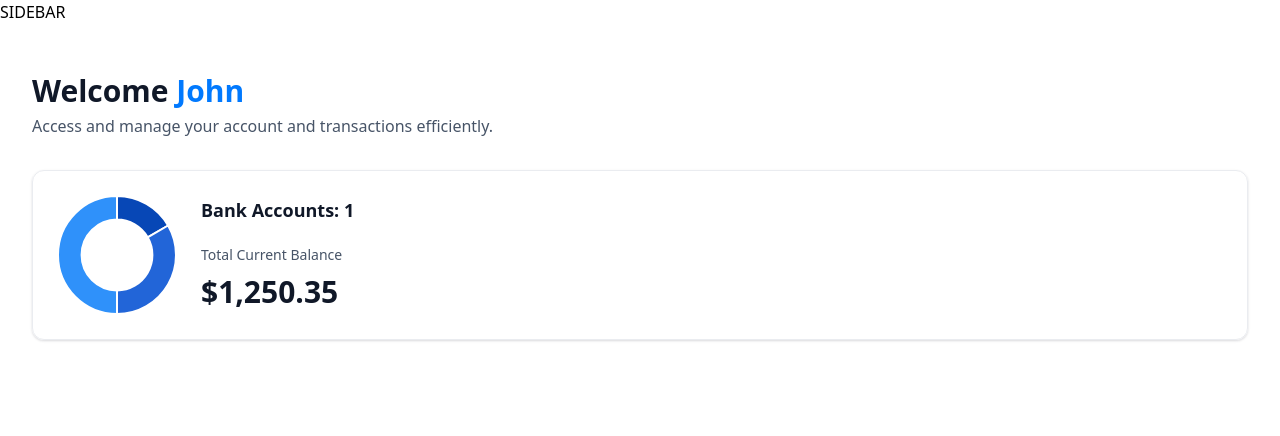
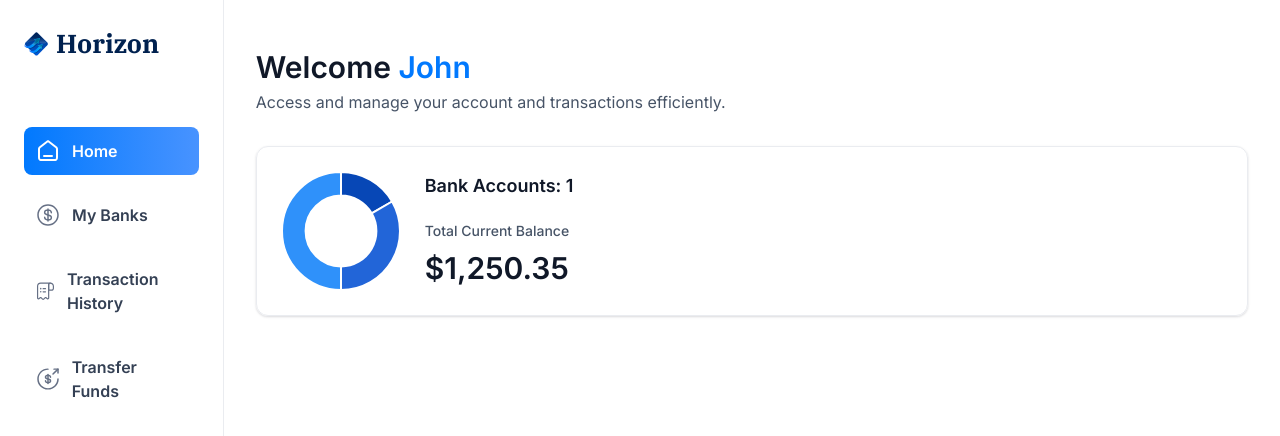
Before and after one commit to mchernin34/horizon-banking, a Next.js app: page / in a window 1280 px wide. Shown: the top 436 px of the page. Built offline with nearby package versions, Linux system fonts and the light colour scheme.

Commit message:
Create a left sidebar

```diff
--- a/app/(root)/layout.tsx
+++ b/app/(root)/layout.tsx
@@ -1,12 +1,27 @@
+import Image from 'next/image'
+
+import Sidebar from '@/components/Sidebar'
+import MobileNav from '@/components/MobileNav'
+
 export default function RootLayout({
   children
 }: Readonly<{
   children: React.ReactNode
 }>) {
+  const loggedIn = { firstName: 'John', lastName: 'Doe' }
   return (
-    <main>
-      SIDEBAR
-      {children}
+    <main className="flex h-screen w-full font-inter">
+      <Sidebar user={loggedIn} />
+
+      <div className="flex size-full flex-col">
+        <div className="root-layout">
+          <Image src="/icons/logo.svg" width={30} height={30} alt="Logo" />
+          <div>
+            <MobileNav user={loggedIn} />
+          </div>
+        </div>
+        {children}
+      </div>
     </main>
   )
 }
--- /dev/null
+++ b/components/MobileNav.tsx
@@ -0,0 +1,90 @@
+'use client'
+
+import Image from 'next/image'
+
+import { Sheet, SheetClose, SheetContent, SheetTrigger } from './ui/sheet'
+import Link from 'next/link'
+import { sidebarLinks } from '@/constants'
+import { cn } from '@/lib/utils'
+import { usePathname } from 'next/navigation'
+
+const MobileNav = ({ user }: MobileNavProps) => {
+  const pathname = usePathname()
+
+  return (
+    <section className="w-full max-w-[264px]">
+      <Sheet>
+        <SheetTrigger>
+          <Image
+            src="/icons/hamburger.svg"
+            width={30}
+            height={30}
+            alt="Menu"
+            className="cursor-pointer"
+          />
+        </SheetTrigger>
+        <SheetContent side="left" className="border-none bg-white">
+          <Link
+            href="/"
+            className="cursor-pointer flex items-center gap-1 px-4"
+          >
+            <Image
+              src="/icons/logo.svg"
+              width={34}
+              height={34}
+              alt="Horizon logo"
+            />
+            <h1 className="text-26 font-ibm-plex-serif font-bold text-black-1">
+              Horizon
+            </h1>
+          </Link>
+
+          <div className="mobilenav-sheet">
+            <SheetClose asChild>
+              <nav className="flex h-full flex-col gap-6 pt-16 text-white">
+                {sidebarLinks.map(item => {
+                  const isActive =
+                    pathname === item.route ||
+                    pathname.startsWith(`${item.route}/`)
+
+                  return (
+                    <SheetClose asChild key={item.route}>
+                      <Link
+                        href={item.route}
+                        key={item.label}
+                        className={cn('mobilenav-sheet_close w-full', {
+                          'bg-bank-gradient': isActive
+                        })}
+                      >
+                        <Image
+                          src={item.imgURL}
+                          alt={item.label}
+                          width={20}
+                          height={20}
+                          className={cn({
+                            'brightness-[3] invert-0': isActive
+                          })}
+                        />
+                        <p
+                          className={cn('text-16 font-semibold text-black-2', {
+                            'text-white': isActive
+                          })}
+                        >
+                          {item.label}
+                        </p>
+                      </Link>
+                    </SheetClose>
+                  )
+                })}
+                USER
+              </nav>
+            </SheetClose>
+            FOOTER
+          </div>
+        </SheetContent>
+      </Sheet>
+    </section>
+  )
+}
+
+export default MobileNav
--- /dev/null
+++ b/components/Sidebar.tsx
@@ -0,0 +1,57 @@
+'use client'
+
+import { usePathname } from 'next/navigation'
+import Image from 'next/image'
+import Link from 'next/link'
+
+import { sidebarLinks } from '@/constants'
+import { cn } from '@/lib/utils'
+
+const Sidebar = ({ user }: SiderbarProps) => {
+  const pathname = usePathname()
+
+  return (
+    <section className="sidebar">
+      <nav className="flex flex-col gap-4">
+        <Link href="/" className="mb-12 cursor-pointer flex items-center gap-2">
+          <Image
+            src="/icons/logo.svg"
+            width={34}
+            height={34}
+            alt="Horizon logo"
+            className="size-[24px] max-xl:size-14"
+          />
+          <h1 className="sidebar-logo">Horizon</h1>
+        </Link>
+        {sidebarLinks.map(item => {
+          const isActive =
+            pathname === item.route || pathname.startsWith(`${item.route}/`)
+
+          return (
+            <Link
+              href={item.route}
+              key={item.label}
+              className={cn('sidebar-link', { 'bg-bank-gradient': isActive })}
+            >
+              <div className="relative size-6">
+                <Image
+                  src={item.imgURL}
+                  alt={item.label}
+                  fill
+                  className={cn({ 'brightness-[3] invert-0': isActive })}
+                />
+              </div>
+              <p className={cn('sidebar-label', { '!text-white': isActive })}>
+                {item.label}
+              </p>
+            </Link>
+          )
+        })}
+        USER
+      </nav>
+      FOOTER
+    </section>
+  )
+}
+
+export default Sidebar
--- /dev/null
+++ b/components/ui/sheet.tsx
@@ -0,0 +1,140 @@
+"use client"
+
+import * as React from "react"
+import * as SheetPrimitive from "@radix-ui/react-dialog"
+import { cva, type VariantProps } from "class-variance-authority"
+import { X } from "lucide-react"
+
+import { cn } from "@/lib/utils"
+
+const Sheet = SheetPrimitive.Root
+
+const SheetTrigger = SheetPrimitive.Trigger
+
+const SheetClose = SheetPrimitive.Close
+
+const SheetPortal = SheetPrimitive.Portal
+
+const SheetOverlay = React.forwardRef<
+  React.ElementRef<typeof SheetPrimitive.Overlay>,
+  React.ComponentPropsWithoutRef<typeof SheetPrimitive.Overlay>
+>(({ className, ...props }, ref) => (
+  <SheetPrimitive.Overlay
+    className={cn(
+      "fixed inset-0 z-50 bg-black/80  data-[state=open]:animate-in data-[state=closed]:animate-out data-[state=closed]:fade-out-0 data-[state=open]:fade-in-0",
+      className
+    )}
+    {...props}
+    ref={ref}
+  />
+))
+SheetOverlay.displayName = SheetPrimitive.Overlay.displayName
+
+const sheetVariants = cva(
+  "fixed z-50 gap-4 bg-background p-6 shadow-lg transition ease-in-out data-[state=open]:animate-in data-[state=closed]:animate-out data-[state=closed]:duration-300 data-[state=open]:duration-500",
+  {
+    variants: {
+      side: {
+        top: "inset-x-0 top-0 border-b data-[state=closed]:slide-out-to-top data-[state=open]:slide-in-from-top",
+        bottom:
+          "inset-x-0 bottom-0 border-t data-[state=closed]:slide-out-to-bottom data-[state=open]:slide-in-from-bottom",
+        left: "inset-y-0 left-0 h-full w-3/4 border-r data-[state=closed]:slide-out-to-left data-[state=open]:slide-in-from-left sm:max-w-sm",
+        right:
+          "inset-y-0 right-0 h-full w-3/4  border-l data-[state=closed]:slide-out-to-right data-[state=open]:slide-in-from-right sm:max-w-sm",
+      },
+    },
+    defaultVariants: {
+      side: "right",
+    },
+  }
+)
+
+interface SheetContentProps
+  extends React.ComponentPropsWithoutRef<typeof SheetPrimitive.Content>,
+    VariantProps<typeof sheetVariants> {}
+
+const SheetContent = React.forwardRef<
+  React.ElementRef<typeof SheetPrimitive.Content>,
+  SheetContentProps
+>(({ side = "right", className, children, ...props }, ref) => (
+  <SheetPortal>
+    <SheetOverlay />
+    <SheetPrimitive.Content
+      ref={ref}
+      className={cn(sheetVariants({ side }), className)}
+      {...props}
+    >
+      {children}
+      <SheetPrimitive.Close className="absolute right-4 top-4 rounded-sm opacity-70 ring-offset-background transition-opacity hover:opacity-100 focus:outline-none focus:ring-2 focus:ring-ring focus:ring-offset-2 disabled:pointer-events-none data-[state=open]:bg-secondary">
+        <X className="h-4 w-4" />
+        <span className="sr-only">Close</span>
+      </SheetPrimitive.Close>
+    </SheetPrimitive.Content>
+  </SheetPortal>
+))
+SheetContent.displayName = SheetPrimitive.Content.displayName
+
+const SheetHeader = ({
+  className,
+  ...props
+}: React.HTMLAttributes<HTMLDivElement>) => (
+  <div
+    className={cn(
+      "flex flex-col space-y-2 text-center sm:text-left",
+      className
+    )}
+    {...props}
+  />
+)
+SheetHeader.displayName = "SheetHeader"
+
+const SheetFooter = ({
+  className,
+  ...props
+}: React.HTMLAttributes<HTMLDivElement>) => (
+  <div
+    className={cn(
+      "flex flex-col-reverse sm:flex-row sm:justify-end sm:space-x-2",
+      className
+    )}
+    {...props}
+  />
+)
+SheetFooter.displayName = "SheetFooter"
+
+const SheetTitle = React.forwardRef<
+  React.ElementRef<typeof SheetPrimitive.Title>,
+  React.ComponentPropsWithoutRef<typeof SheetPrimitive.Title>
+>(({ className, ...props }, ref) => (
+  <SheetPrimitive.Title
+    ref={ref}
+    className={cn("text-lg font-semibold text-foreground", className)}
+    {...props}
+  />
+))
+SheetTitle.displayName = SheetPrimitive.Title.displayName
+
+const SheetDescription = React.forwardRef<
+  React.ElementRef<typeof SheetPrimitive.Description>,
+  React.ComponentPropsWithoutRef<typeof SheetPrimitive.Description>
+>(({ className, ...props }, ref) => (
+  <SheetPrimitive.Description
+    ref={ref}
+    className={cn("text-sm text-muted-foreground", className)}
+    {...props}
+  />
+))
+SheetDescription.displayName = SheetPrimitive.Description.displayName
+
+export {
+  Sheet,
+  SheetPortal,
+  SheetOverlay,
+  SheetTrigger,
+  SheetClose,
+  SheetContent,
+  SheetHeader,
+  SheetFooter,
+  SheetTitle,
+  SheetDescription,
+}
--- a/package.json
+++ b/package.json
@@ -9,6 +9,7 @@
     "lint": "next lint"
   },
   "dependencies": {
+    "@radix-ui/react-dialog": "^1.0.5",
     "@radix-ui/react-slot": "^1.0.2",
     "chart.js": "^4.4.2",
     "class-variance-authority": "^0.7.0",
```
Also changed, not shown: 1 other file (tests, documents, lock files or other folders).
